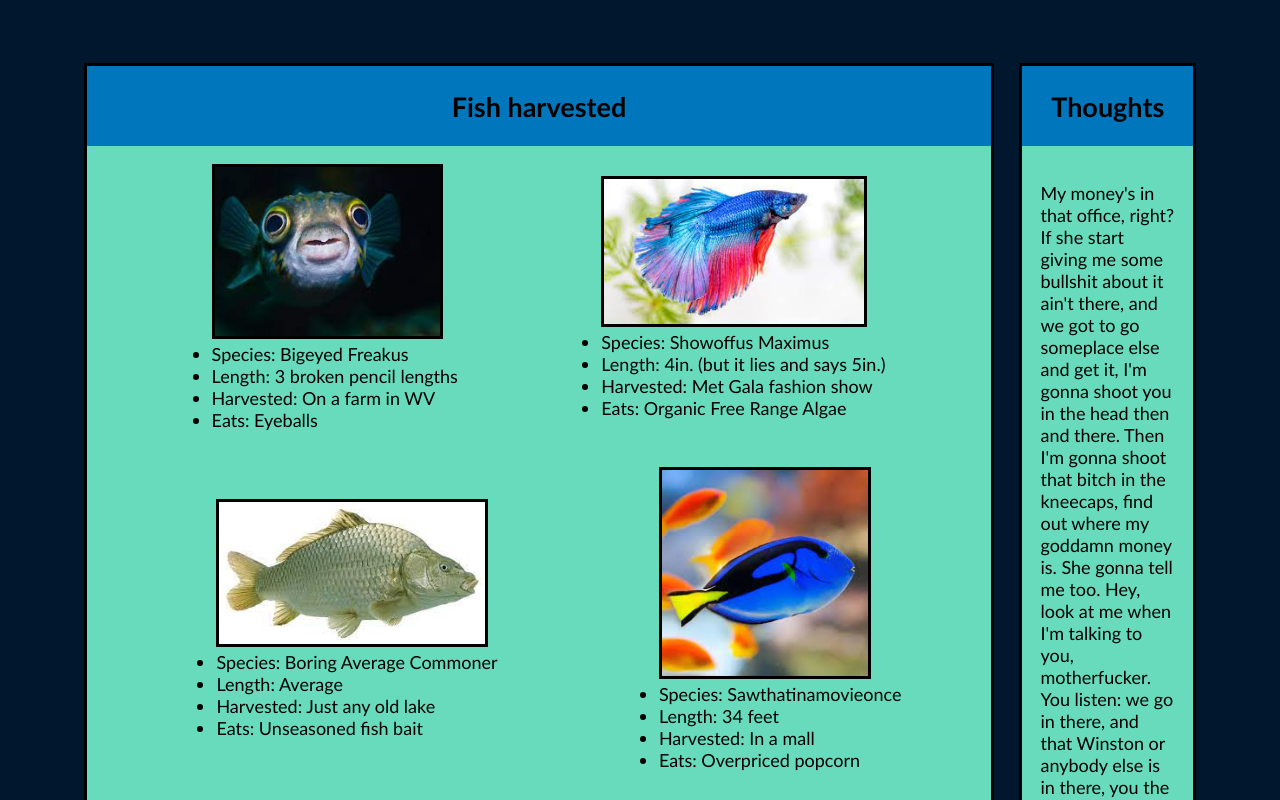
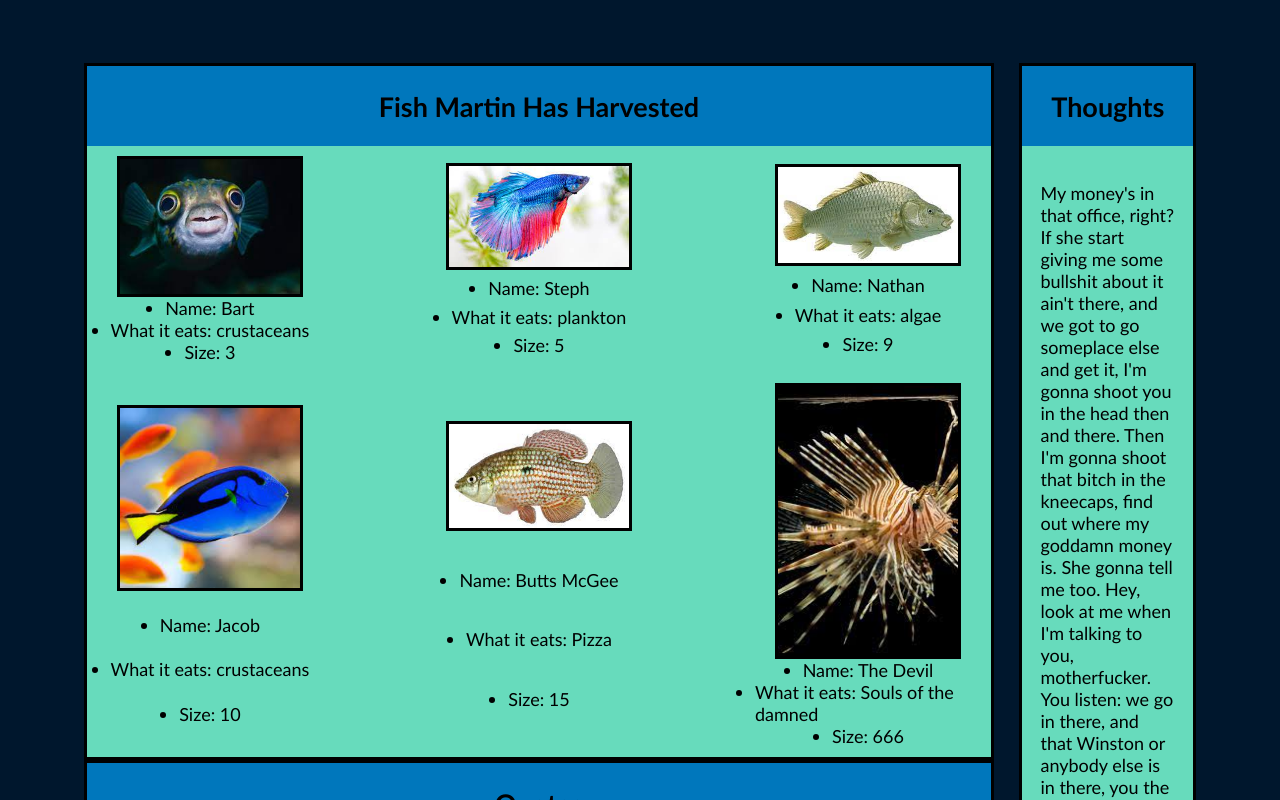
Before and after one commit to jacobjjude/newforce-aquarium, a plain HTML site: page index.html in a window 1280 px wide. Shown: the top 800 px of the page. Drawn offline with Linux system fonts and the light colour scheme.

Commit message:
added database functionality

```diff
--- a/index.html
+++ b/index.html
@@ -10,51 +10,7 @@
 <body>
   <article class="mainLayout">
     <div class="mainLayout__stack">
-      <section class="mainLayout__fish">
-        <h2 class="mainLayout__title">Fish harvested</h2>
-        <ul class="mainLayout__fish--list">
-          <img src="/images/1.jpg" alt="">
-          <li>Species: Bigeyed Freakus</li>
-          <li>Length: 3 broken pencil lengths</li>
-          <li>Harvested: On a farm in WV</li>
-          <li>Eats: Eyeballs</li>
-        </ul>
-        <ul class="mainLayout__fish--list">
-          <img src="/images/2.jpg" alt="">
-          <li>Species: Showoffus Maximus</li>
-          <li>Length: 4in. (but it lies and says 5in.)</li>
-          <li>Harvested: Met Gala fashion show</li>
-          <li>Eats: Organic Free Range Algae</li>
-        </ul>
-        <ul class="mainLayout__fish--list">
-          <img src="/images/3.jpg" alt="">
-          <li>Species: Boring Average Commoner</li>
-          <li>Length: Average</li>
-          <li>Harvested: Just any old lake</li>
-          <li>Eats: Unseasoned fish bait</li>
-        </ul>
-        <ul class="mainLayout__fish--list">
-          <img src="/images/4.jpg" alt="">
-          <li>Species: Sawthatinamovieonce</li>
-          <li>Length: 34 feet</li>
-          <li>Harvested: In a mall</li>
-          <li>Eats: Overpriced popcorn</li>
-        </ul>
-        <ul class="mainLayout__fish--list">
-          <img src="/images/5.jpg" alt="">
-          <li>Species: Shiny Rainboy</li>
-          <li>Length: Why are you asking? Rude</li>
-          <li>Harvested: Noneya business</li>
-          <li>Eats: Only if you're paying</li>
-        </ul>
-        <ul class="mainLayout__fish--list">
-          <img src="/images/6.jpg" alt="">
-          <li>Species: Scary Hellspawn</li>
-          <li>Length: 666cm.</li>
-          <li>Harvested: Hell</li>
-          <li>Eats: The souls of the living</li>
-        </ul>
-      </section>
+      <div class="scriptGoesHere"></div>
       <section class="mainLayout__quotes">
         <h2 class="mainLayout__title">Quotes</h2>
         <ul>
@@ -86,5 +42,6 @@
       </div>
     </aside>
   </article>
+  <script type="module" src="./scripts/main.js"></script>
 </body>
 </html>
--- /dev/null
+++ b/scripts/FishList.js
@@ -0,0 +1,18 @@
+import { getFish } from "./database.js";
+
+export const FishList = () => {
+    const fishes = getFish();
+    let htmlString = '<section class="fish"><h2 class="mainLayout__title">Fish Martin Has Harvested</h2>';
+    for (const fish of fishes) {
+        htmlString += `
+        <ul class="mainLayout__fish--list">
+        <img src="${fish.image}" alt="">
+        <li>Name: ${fish.name}</li>
+        <li>What it eats: ${fish.food}</li>
+        <li>Size: ${fish.size}</li>
+        </ul>\n`
+
+    }
+    htmlString += `</section>`
+    return htmlString
+}
--- /dev/null
+++ b/scripts/database.js
@@ -0,0 +1,52 @@
+/*
+ *  To get you started, here's some properties of Bart.
+ *  You need to add more properties to complete his
+ *  representation as an object. Then add all the other
+ *  fish to the collection.
+ */
+const database = {
+    fish: [
+        {
+            name: "Bart",
+            food: "crustaceans",
+            size: 3,
+            image: "/images/1.jpg"
+        },
+        {
+            name: 'Steph',
+            food: 'plankton',
+            size: 5,
+            image: "/images/2.jpg"
+        },
+        {
+            name: 'Nathan',
+            food: 'algae',
+            size: 9,
+            image: "/images/3.jpg"
+        },
+        {
+            name: 'Jacob',
+            food: 'crustaceans',
+            size: 10,
+            image: "/images/4.jpg"
+        },
+        {
+             name: 'Butts McGee',
+             food: 'Pizza',
+             size: 15,
+             image: "/images/5.jpg"
+        },
+        {
+            name: 'The Devil',
+            food: 'Souls of the damned',
+            size: 666,
+            image: "/images/6.jpg"
+        }
+    ]
+}
+
+console.log(database);
+
+export const getFish = () => {
+    return database.fish.map(fish => ({...fish}))
+}
--- a/scripts/main.js
+++ b/scripts/main.js
@@ -0,0 +1,4 @@
+import { FishList } from "./FishList.js";
+
+const parentHTMLElement = document.querySelector('.scriptGoesHere')
+parentHTMLElement.innerHTML += FishList()
--- a/styles/main.css
+++ b/styles/main.css
@@ -14,19 +14,31 @@ body {
 }
 
 .mainLayout__stack {
+    display: flex;
+    flex-direction: column;
     width: 80%;
 }
 
-.mainLayout__fish {
+.fish {
     display: flex;
     flex-wrap: wrap;
-    flex-direction: row;
+    justify-content: space-between;
+    border: 3px solid black;
+    background-color: #67DBBC;
+}
+
+.mainLayout__fish--list {
+    display: flex;
+    flex-wrap: wrap;
+    flex-direction: column;
     /* border: 2px solid blue; */
     justify-content: space-evenly;
     align-items: center;
     /* padding:5px; */
     background-color: #67DBBC;
-    border: 3px solid black;
+    margin: 0;
+    padding: 10px;
+    flex-basis: 25%;
 }
 
 .mainLayout__quotes {
@@ -64,7 +76,7 @@ body {
 
 
 img {
-    width: 85%;
+    width: 10em;
     height: auto;
     border: 3px solid black;
     /* border: 3px dotted blue; */
```
